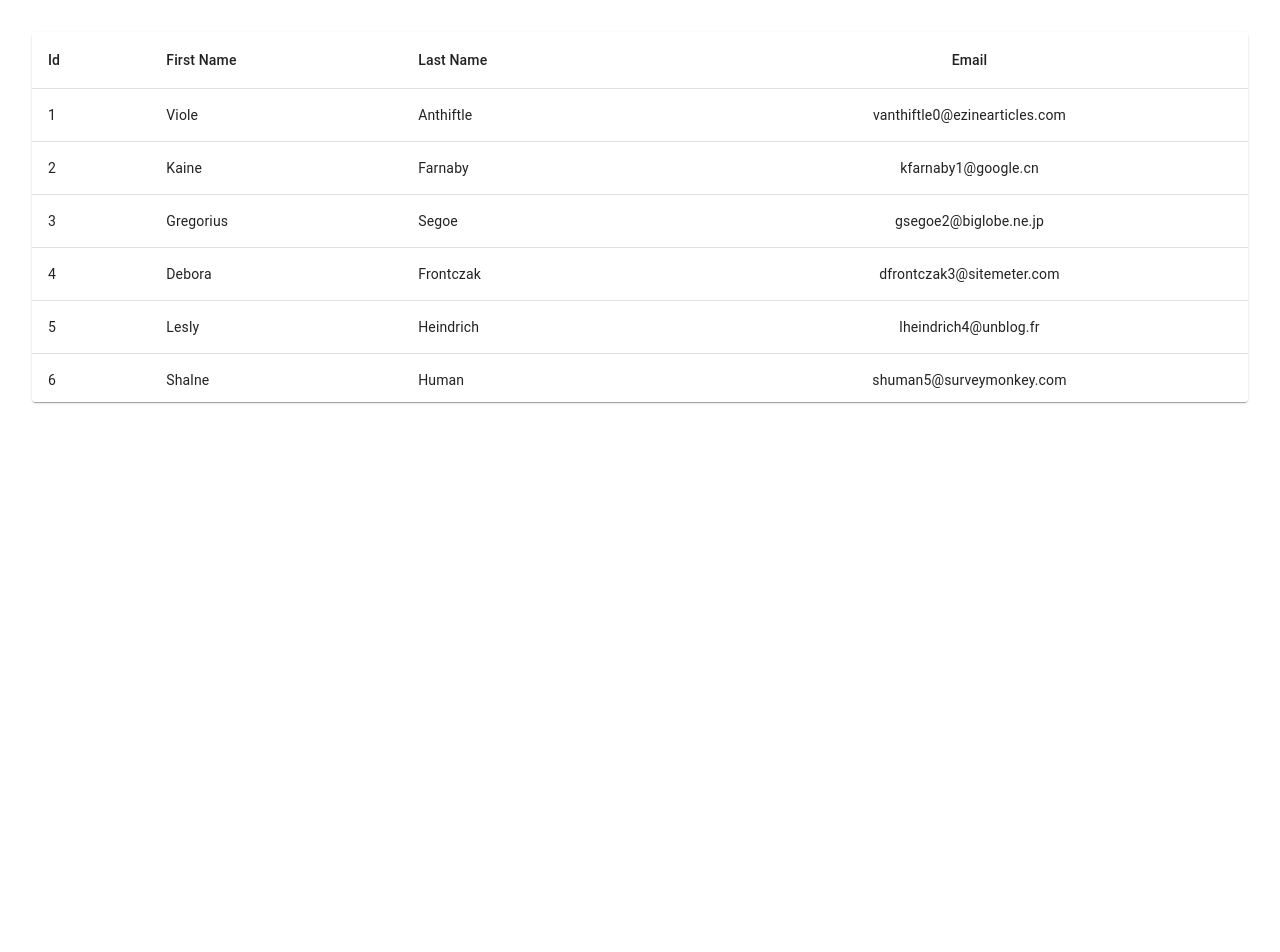
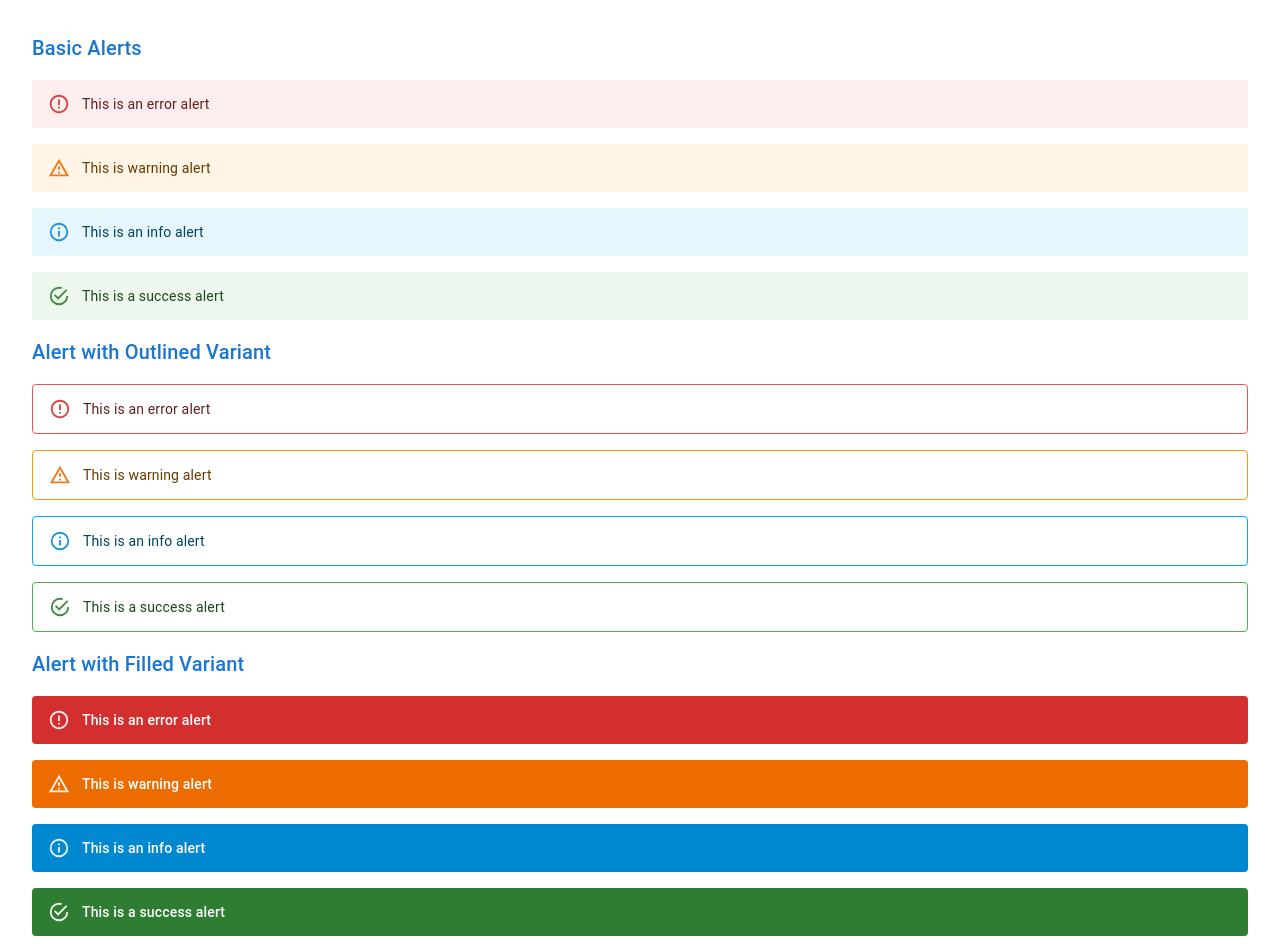
Before and after one commit to priyak1203/React-MUI, a React (Vite) app in the folder JS-Examples/: page / in a window 1280 px wide. Shown: the top 952 px of the page. Before the commit the page ends 800 px from the top, so only its background shows below. Built offline with nearby package versions, Linux system fonts and the light colour scheme.

Commit message:
alert and its variants

```diff
--- a/JS-Examples/src/App.jsx
+++ b/JS-Examples/src/App.jsx
@@ -1,5 +1,6 @@
 import {
   MuiAccordion,
+  MuiAlert,
   MuiAutoComplete,
   MuiAvatar,
   MuiBadge,
@@ -65,7 +66,8 @@ function App() {
       {/* <MuiLists /> */}
       {/* <MuiChip /> */}
       {/* <MuiTooltip /> */}
-      <MuiTable />
+      {/* <MuiTable /> */}
+      <MuiAlert />
     </div>
   );
 }
--- /dev/null
+++ b/JS-Examples/src/components/MuiAlert.jsx
@@ -0,0 +1,127 @@
+import { Alert, AlertTitle, Button, Stack, Typography } from '@mui/material';
+import CheckCircleIcon from '@mui/icons-material/CheckCircle';
+
+const MuiAlert = () => {
+  return (
+    <Stack spacing={2}>
+      {/* Basic Alerts */}
+      <Stack spacing={2}>
+        <Typography variant="h6" color="primary" mb={2}>
+          Basic Alerts
+        </Typography>
+        <Alert severity="error">This is an error alert</Alert>
+        <Alert severity="warning">This is warning alert</Alert>
+        <Alert severity="info">This is an info alert</Alert>
+        <Alert severity="success">This is a success alert</Alert>
+      </Stack>
+
+      {/* Alert with Outlined Variant */}
+      <Stack spacing={2}>
+        <Typography variant="h6" color="primary" mb={2}>
+          Alert with Outlined Variant
+        </Typography>
+        <Alert severity="error" variant="outlined">
+          This is an error alert
+        </Alert>
+        <Alert severity="warning" variant="outlined">
+          This is warning alert
+        </Alert>
+        <Alert severity="info" variant="outlined">
+          This is an info alert
+        </Alert>
+        <Alert severity="success" variant="outlined">
+          This is a success alert
+        </Alert>
+      </Stack>
+
+      {/* Alert with Filled Variant */}
+      <Stack spacing={2}>
+        <Typography variant="h6" color="primary" mb={2}>
+          Alert with Filled Variant
+        </Typography>
+        <Alert severity="error" variant="filled">
+          This is an error alert
+        </Alert>
+        <Alert severity="warning" variant="filled">
+          This is warning alert
+        </Alert>
+        <Alert severity="info" variant="filled">
+          This is an info alert
+        </Alert>
+        <Alert severity="success" variant="filled">
+          This is a success alert
+        </Alert>
+      </Stack>
+
+      {/*  Alert with Titles */}
+      <Stack spacing={2}>
+        <Typography variant="h6" color="primary" mb={2}>
+          Alert with Titles
+        </Typography>
+        <Alert severity="error" variant="outlined">
+          <AlertTitle>Error</AlertTitle>
+          This is an error alert
+        </Alert>
+        <Alert severity="warning" variant="outlined">
+          <AlertTitle>Warning</AlertTitle>
+          This is warning alert
+        </Alert>
+        <Alert severity="info" variant="outlined">
+          <AlertTitle>Info</AlertTitle>
+          This is an info alert
+        </Alert>
+        <Alert severity="success" variant="outlined">
+          <AlertTitle>Success</AlertTitle>
+          This is a success alert
+        </Alert>
+      </Stack>
+
+      {/*   Alert with different icons */}
+      <Stack spacing={2}>
+        <Typography variant="h6" color="primary" mb={2}>
+          Alert with different icons
+        </Typography>
+        <Alert
+          severity="success"
+          variant="outlined"
+          icon={<CheckCircleIcon fontSize="inherit" />}
+        >
+          This is a success alert
+        </Alert>
+      </Stack>
+
+      {/*    Alert with close  */}
+      <Stack spacing={2}>
+        <Typography variant="h6" color="primary" mb={2}>
+          Alert with close
+        </Typography>
+        <Alert
+          severity="error"
+          variant="outlined"
+          onClose={() => alert('Alert Closed')}
+        >
+          This is an error alert
+        </Alert>
+      </Stack>
+
+      {/*   Alert with action */}
+      <Stack spacing={2}>
+        <Typography variant="h6" color="primary" mb={2}>
+          Alert with action
+        </Typography>
+        <Alert
+          severity="success"
+          action={
+            <Button color="inherit" size="small">
+              Undo
+            </Button>
+          }
+        >
+          This is a success alert
+        </Alert>
+      </Stack>
+    </Stack>
+  );
+};
+
+export default MuiAlert;
--- a/JS-Examples/src/components/index.js
+++ b/JS-Examples/src/components/index.js
@@ -1,4 +1,5 @@
 export { default as MuiAccordion } from './MuiAccordion';
+export { default as MuiAlert } from './MuiAlert';
 export { default as MuiAutoComplete } from './MuiAutoComplete';
 export { default as MuiAvatar } from './MuiAvatar';
 export { default as MuiBadge } from './MuiBadge';
```
